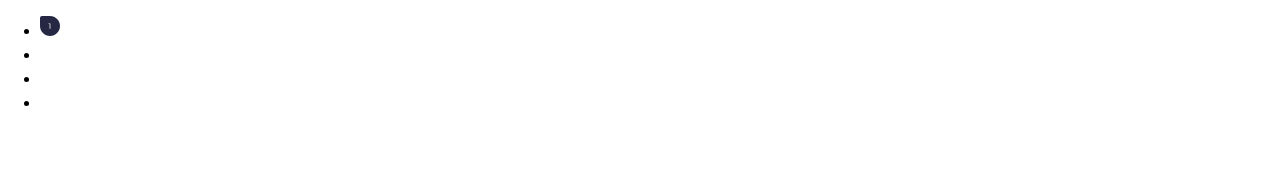
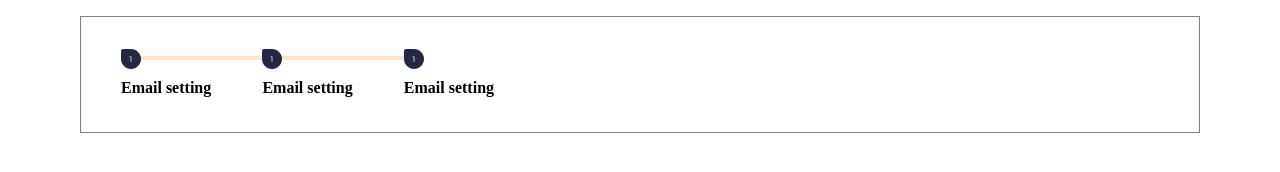
Before and after one commit to DevBaZz/global-setting, a plain HTML site: page index.html in a window 1280 px wide. Drawn offline with Linux system fonts and the light colour scheme.

Commit message:
done testing

```diff
--- a/_reset.scss
+++ b/_reset.scss
@@ -56,6 +56,11 @@ textarea,
 select {
         font: inherit;
 }
+// My Functions
+@function rem($i, $x:rem){
+ $math : calc($i/16);
+ @return #{$math}#{$x}
+}
 
 /* Remove all animations, transitions and smooth scroll for people that prefer not to see them */
 @media (prefers-reduced-motion: reduce) {
--- a/index.html
+++ b/index.html
@@ -1,5 +1,6 @@
 <!DOCTYPE html>
 <html lang="en">
+
 <head>
         <meta charset="UTF-8">
         <meta http-equiv="X-UA-Compatible" content="IE=edge">
@@ -7,24 +8,47 @@
         <link rel="stylesheet" href="styles.css">
         <title>Global Settings</title>
 </head>
+
 <body>
 
 
         <section>
-        <ul>
-                <li>
+                <div class="container wiz">
+                        <ul role="list">
+                                <li class="progress">
 
                                                 <svg class="svg_wiz" viewBox="0 0 19 19" fill="none" xmlns="http://www.w3.org/2000/svg">
-<path d="M0 2C0 0.895431 0.895431 0 2 0H9.5C14.7467 0 19 4.2533 19 9.5V9.5C19 14.7467 14.7467 19 9.5 19V19C4.2533 19 0 14.7467 0 9.5V2Z" fill="#252843" class="shape"/>
-<path d="M9.162 12V7.38L9.463 7.709H8.056V7.1H9.855V12H9.162Z" fill="white" class="text"/>
+                                                        <path d="M0 2C0 0.895431 0.895431 0 2 0H9.5C14.7467 0 19 4.2533 19 9.5V9.5C19 14.7467 14.7467 19 9.5 19V19C4.2533 19 0 14.7467 0 9.5V2Z"
+                                                                fill="#252843" class="shape" />
+                                                        <path d="M9.162 12V7.38L9.463 7.709H8.056V7.1H9.855V12H9.162Z" fill="white"
+                                                                class="text" />
                                                 </svg>
+
+                                        <h4>Email setting</h4>
                                 </li>
-                <li></li>
-                <li></li>
-                <li></li>
+                                <li class="progress">
+                                        <svg class="svg_wiz" viewBox="0 0 19 19" fill="none" xmlns="http://www.w3.org/2000/svg">
+                                                <path d="M0 2C0 0.895431 0.895431 0 2 0H9.5C14.7467 0 19 4.2533 19 9.5V9.5C19 14.7467 14.7467 19 9.5 19V19C4.2533 19 0 14.7467 0 9.5V2Z"
+                                                        fill="#252843" class="shape" />
+                                                <path d="M9.162 12V7.38L9.463 7.709H8.056V7.1H9.855V12H9.162Z" fill="white"
+                                                        class="text" />
+                                        </svg>
+                                        <h4>Email setting</h4>
+                                </li>
+                                <li class="progress">
+                                        <svg class="svg_wiz" viewBox="0 0 19 19" fill="none" xmlns="http://www.w3.org/2000/svg">
+                                                <path d="M0 2C0 0.895431 0.895431 0 2 0H9.5C14.7467 0 19 4.2533 19 9.5V9.5C19 14.7467 14.7467 19 9.5 19V19C4.2533 19 0 14.7467 0 9.5V2Z"
+                                                        fill="#252843" class="shape" />
+                                                <path d="M9.162 12V7.38L9.463 7.709H8.056V7.1H9.855V12H9.162Z" fill="white"
+                                                        class="text" />
+                                        </svg>
+                                        <h4>Email setting</h4>
+                                </li>
                         </ul>
+                </div>
         </section>
 
 
 </body>
+
 </html>
--- a/styles.scss
+++ b/styles.scss
@@ -1,6 +1,56 @@
 @use './reset' as *;
 
-.svg_wiz{
-        width: 20px;
-        height: 20px;
+[role="list"] {
+        display: flex;
+        position: relative;
+        background-color: white;
+        border: 1px solid gray;
+        padding-block: rem(32);
+        isolation: isolate;
 }
+
+.progress {
+        position: relative;
+
+        &::after {
+                content: "";
+                background-color: bisque;
+                width: clamp(rem(4), 100%, 100%);
+                height: rem(4);
+                display: block;
+                position: absolute;
+                inset: 14% 0%;
+                z-index: 2;
+        }
+        &:nth-last-child(1)::after{
+                width: 0%;
+        }
+
+        &:nth-last-child(1){
+
+                h4{
+                        margin-right: 0;
+                }
+
+                }
+}
+
+.svg_wiz {
+        width: rem(20);
+        height: rem(20);
+        z-index: 5;
+        position: relative;
+}
+
+.wiz {
+
+        h4 {
+                // Adjust the vh to increase or decrease the space btw elements
+                margin-right: min(4vw, rem(160));
+        }
+}
+
+.container {
+        max-width: 1120px;
+        margin: auto;
+}
```
Also changed, not shown: styles.css, 1 other file. Lines whose indentation alone changed are shown as unchanged.
